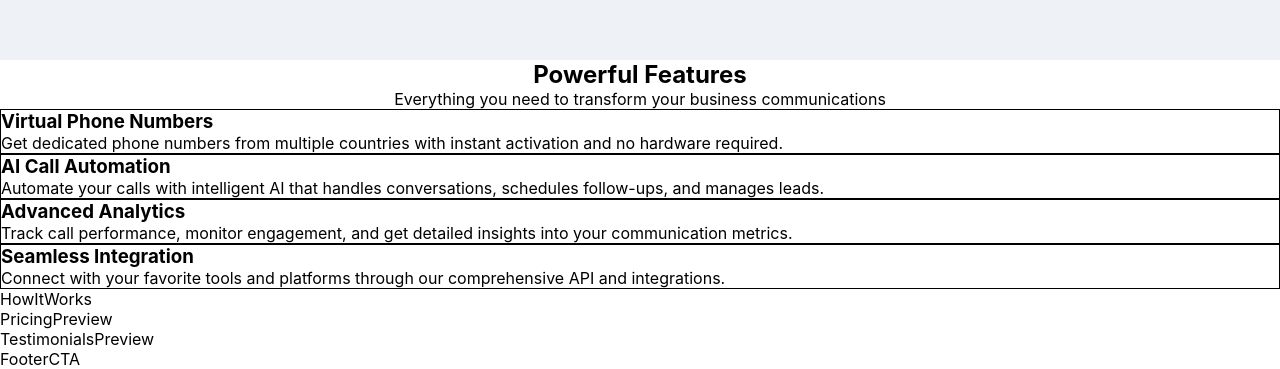
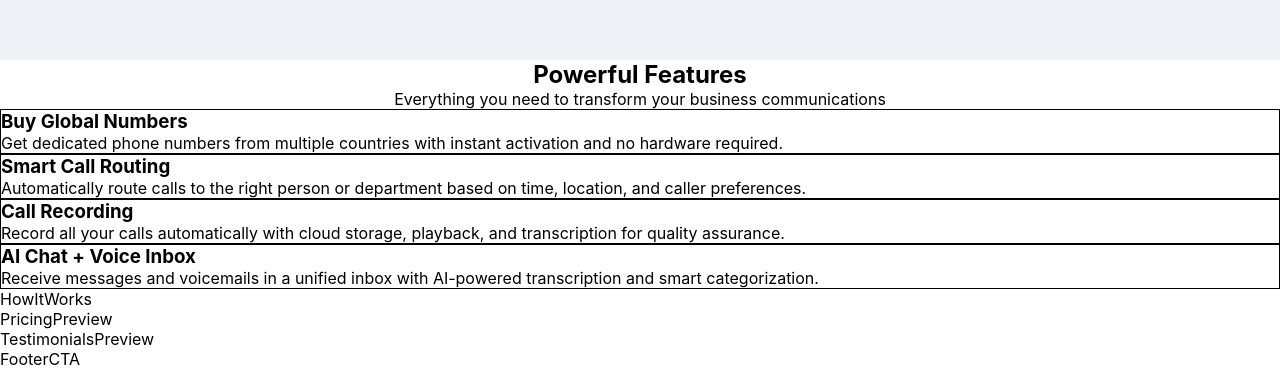
Before and after one commit to theotodial/oto-dial, a React (Vite) app in the folder frontend/: page / in a window 1280 px wide. Shown: the part 818-1187 px from the top of the page. Built offline with nearby package versions, Linux system fonts and the light colour scheme; no server answers.

Commit message:
Update FeaturesSection with actual feature titles and descriptions

```diff
--- a/frontend/src/components/homepage/FeaturesSection.jsx
+++ b/frontend/src/components/homepage/FeaturesSection.jsx
@@ -3,20 +3,20 @@ import { motion } from 'framer-motion';
 function FeaturesSection() {
   const features = [
     {
-      title: "Virtual Phone Numbers",
+      title: "Buy Global Numbers",
       description: "Get dedicated phone numbers from multiple countries with instant activation and no hardware required."
     },
     {
-      title: "AI Call Automation",
-      description: "Automate your calls with intelligent AI that handles conversations, schedules follow-ups, and manages leads."
+      title: "Smart Call Routing",
+      description: "Automatically route calls to the right person or department based on time, location, and caller preferences."
     },
     {
-      title: "Advanced Analytics",
-      description: "Track call performance, monitor engagement, and get detailed insights into your communication metrics."
+      title: "Call Recording",
+      description: "Record all your calls automatically with cloud storage, playback, and transcription for quality assurance."
     },
     {
-      title: "Seamless Integration",
-      description: "Connect with your favorite tools and platforms through our comprehensive API and integrations."
+      title: "AI Chat + Voice Inbox",
+      description: "Receive messages and voicemails in a unified inbox with AI-powered transcription and smart categorization."
     }
   ];
 
```
